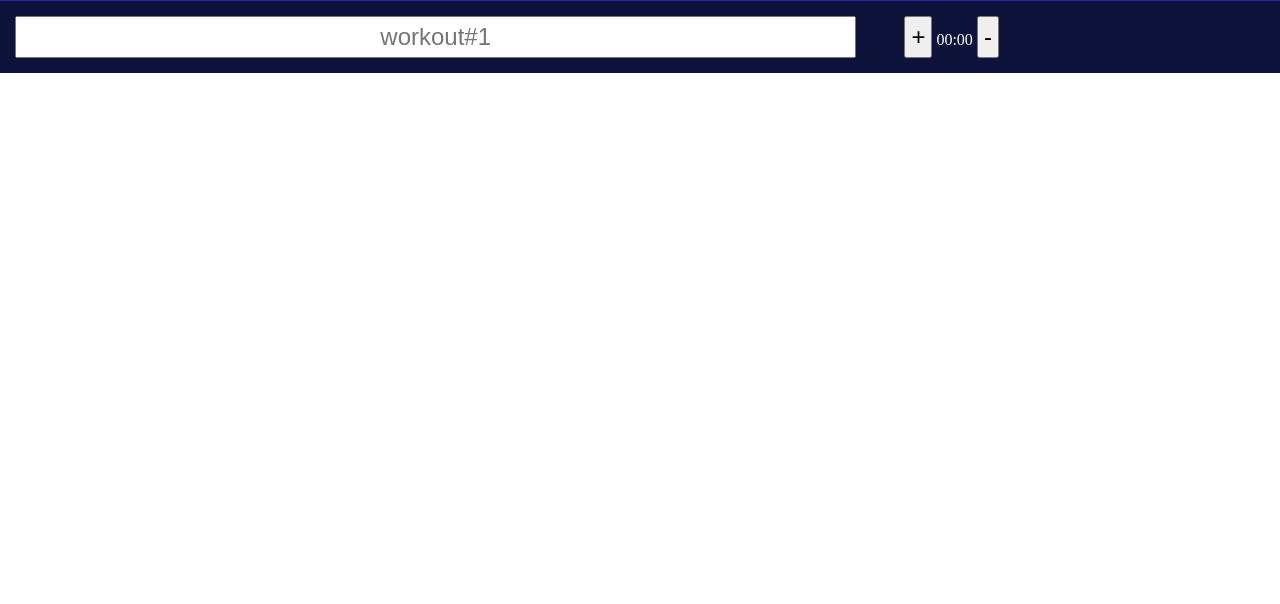
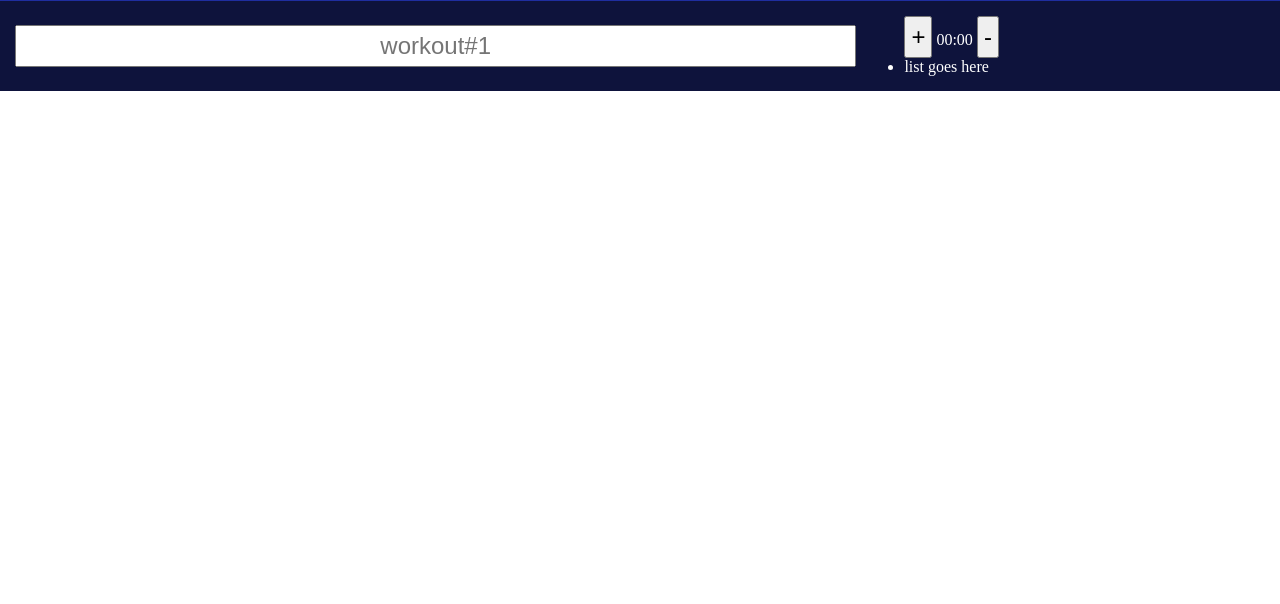
Before and after one commit to moonr3ader/moonstack, a plain HTML site: page frontend-projects/timer.html in a window 1280 px wide. Shown: the part 196-800 px from the top of the page. Drawn offline with Linux system fonts and the light colour scheme.

Commit message:
Add list element to interval timer in timer.html

```diff
--- a/frontend-projects/timer.html
+++ b/frontend-projects/timer.html
@@ -26,6 +26,10 @@
             <button class="time-add-minus">+</button>
             <span>00:00</span>
             <button class="time-add-minus">-</button>
+
+            <ul>
+                <li>list goes here</li>
+            </ul>
         </div>
     </div>
 
```
